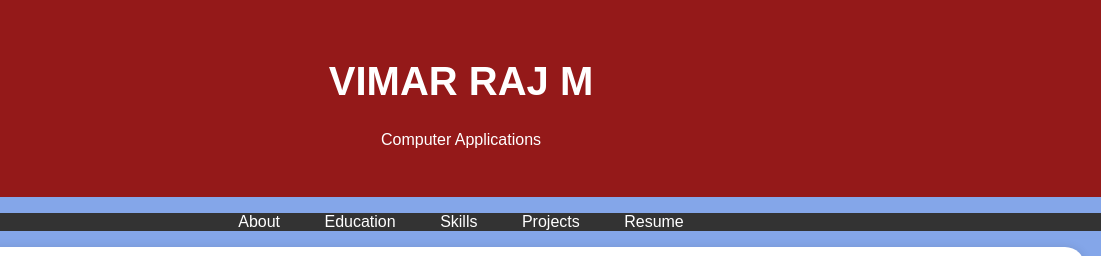
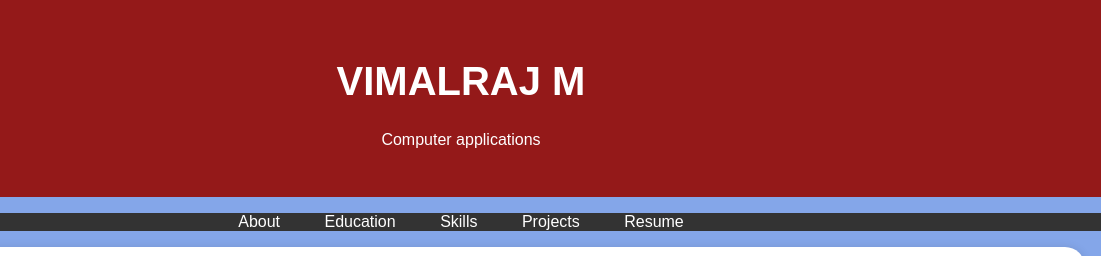
Before and after one commit to vimalraj420/digital-portfolio, a plain HTML site: page index.html in a window 1280 px wide. Shown: the top 256 px of the page, 179-1280 px from the left. Drawn offline with Linux system fonts and the light colour scheme.

Commit message:
Add files via upload

```diff
--- a/index.html
+++ b/index.html
@@ -96,8 +96,8 @@
         <div class="header-content">
             <!-- Add your profile picture here -->
             <img src="WhatsApp Image 2025-03-21 at 2.01.59 PM.jpeg" alt="Your Profile Picture" class="profile-picture">
-            <h1>VIMAR RAJ M</h1>
-            <p>Computer Applications</p>
+            <h1>VIMALRAJ M</h1>
+            <p>Computer applications</p>
         </div>
     </header>
 
```
